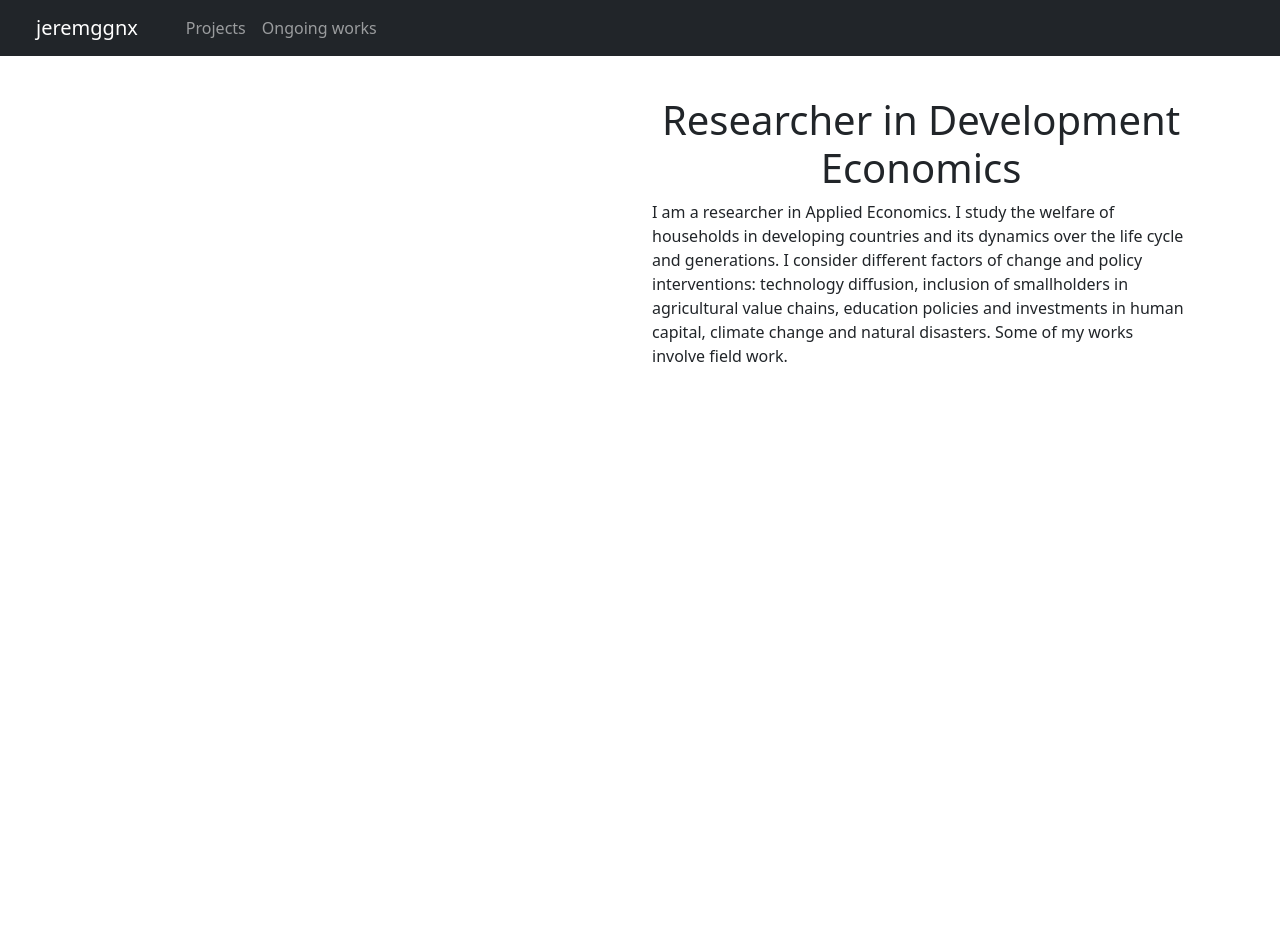
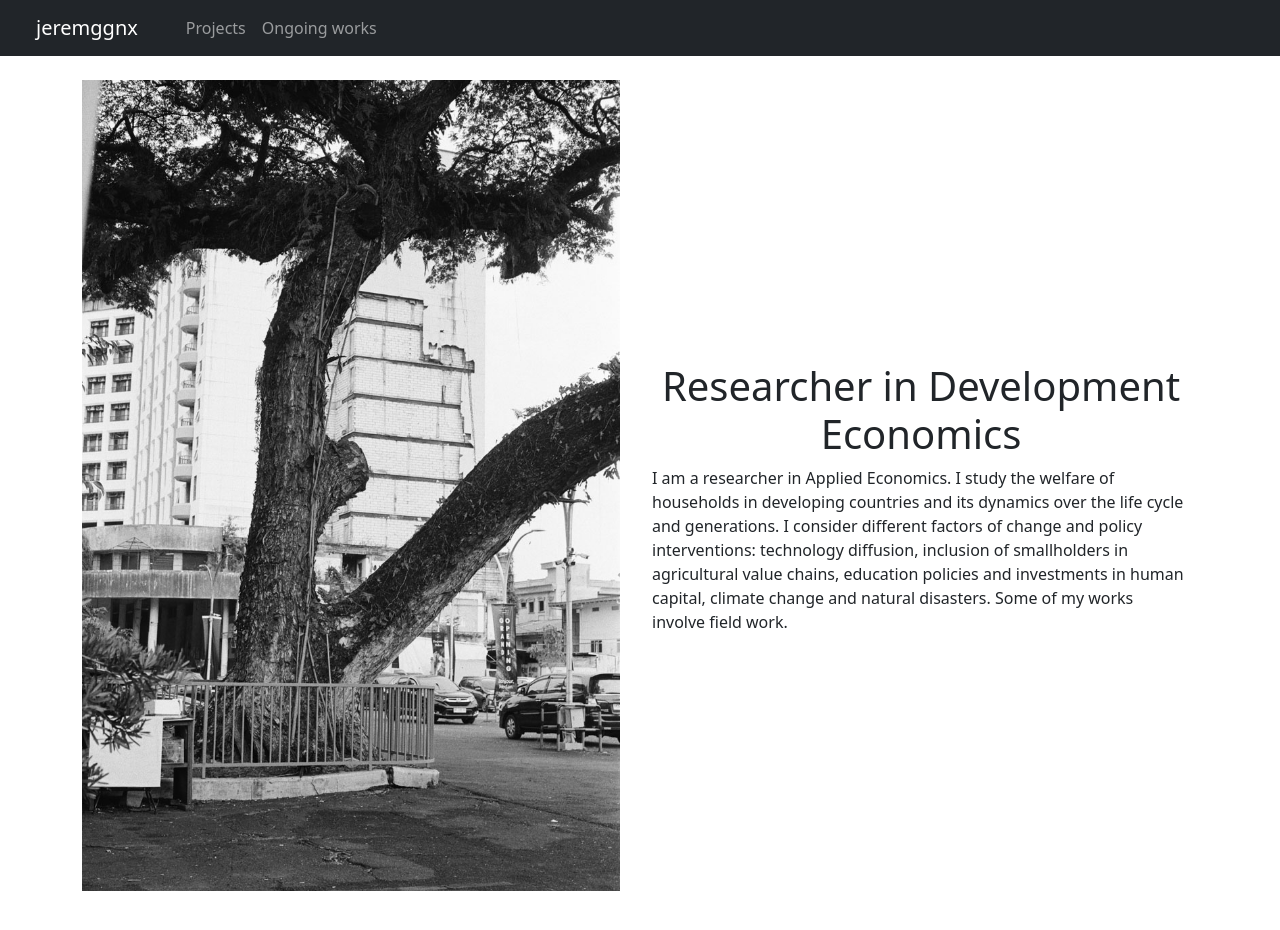
Before and after one commit to jeremggnx/jeremiegignoux.github.io, a plain HTML site: page index.html in a window 1280 px wide. Before the commit the page ends 800 px from the top, so only its background shows below. Drawn offline with nearby package versions, Linux system fonts and the light colour scheme.

Commit message:
Update index.html

```diff
--- a/index.html
+++ b/index.html
@@ -36,7 +36,7 @@
     <div class="container my-4 ">
     <div class="row justify-content-center">
         <div class="col-lg mb-lg-4">
-            <img src="image.jpg" class="img-fluid" alt="" srcset="">
+            <img src="img1_000044940022.jpeg" class="img-fluid" alt="" srcset="">
         </div>
         <div class="col-lg mx-2 align-self-center">
             <div class="my-3">
```
